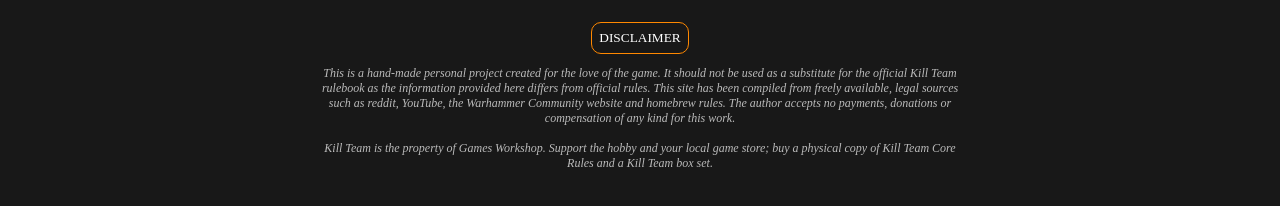
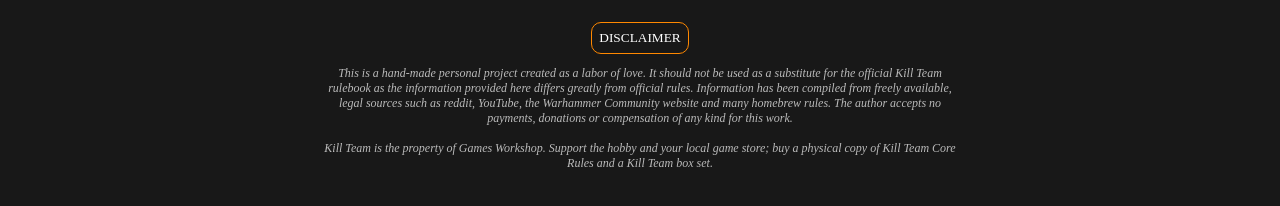
Before and after one commit to jackmadethat/killteam, a React (Vite) app: page / in a window 1280 px wide. Both pictures are taken after a click on the button "DISCLAIMER". Shown: the part 367-573 px from the top of the page. Built offline with nearby package versions, Linux system fonts and the light colour scheme; a web font is replaced by a local one.

Commit message:
Minor disclaimer update

```diff
--- a/src/Header.jsx
+++ b/src/Header.jsx
@@ -41,7 +41,7 @@
         </div>
         <div className="textCenter" style={{ marginBottom: 17 + 'px' }}>
           <button className="disclaimerBtn" onClick={toggleVisibility}><span style={{ color: 'white' }}>DISCLAIMER</span></button>
-          {isVisible && <p id="disclaimer"><i>This is a hand-made personal project created for the love of the game. It should not be used as a substitute for the official Kill Team rulebook as the information provided here differs from official rules. This site has been compiled from freely available, legal sources such as reddit, YouTube, the Warhammer Community website and homebrew rules. The author accepts no payments, donations or compensation of any kind for this work.<br /><br />Kill Team is the property of Games Workshop. Support the hobby and your local game store; buy a physical copy of Kill Team Core Rules and a Kill Team box set.</i></p>}
+          {isVisible && <p id="disclaimer"><i>This is a hand-made personal project created as a labor of love. It should not be used as a substitute for the official Kill Team rulebook as the information provided here differs greatly from official rules. Information has been compiled from freely available, legal sources such as reddit, YouTube, the Warhammer Community website and many homebrew rules. The author accepts no payments, donations or compensation of any kind for this work.<br /><br />Kill Team is the property of Games Workshop. Support the hobby and your local game store; buy a physical copy of Kill Team Core Rules and a Kill Team box set.</i></p>}
         </div>
     </>
   )
```
